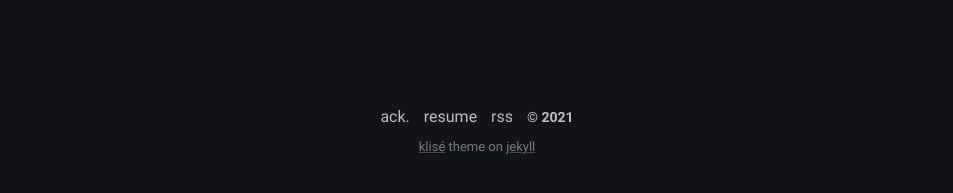
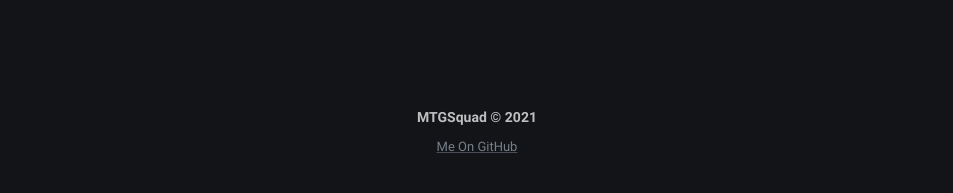
Before and after one commit to mtgsquad/blog, a Jekyll site: the page built from thanks.md, in a window 1280 px wide. Shown: the part 521-714 px from the top of the page, without its empty margins (163-1116 px from the left). Built offline with Jekyll 4.4.1, drawn with Linux system fonts in a browser that asks for light colours.

Commit message:
Update footer.html

```diff
--- a/_includes/footer.html
+++ b/_includes/footer.html
@@ -1,19 +1,12 @@
 <footer class="footer">
-  <a class="footer_item" href="/thanks">ack.</a>
-  <a class="footer_item" href="javascript::void(0)">resume</a>
-  <a class="footer_item" href="/feed.xml">rss</a>
-  <span class="footer_item">&copy; {{ site.time | date: "%Y" }}</span>
+  <span class="footer_item">MTGSquad &copy; {{ site.time | date: "%Y" }}</span>
   <small class="footer_copyright">
     <!-- Klisé Theme: https://github.com/piharpi/jekyll-klise -->
     <a
-      href="https://github.com/piharpi/jekyll-klise"
+      href="https://github.com/mtgsquad"
       target="_blank"
       rel="noreferrer noopener"
-      >klisé</a
-    >
-    theme on
-    <a href="https://jekyllrb.com" target="_blank" rel="noreferrer noopener"
-      >jekyll</a
+      >Me On GitHub</a
     >
   </small>
 </footer>
```
